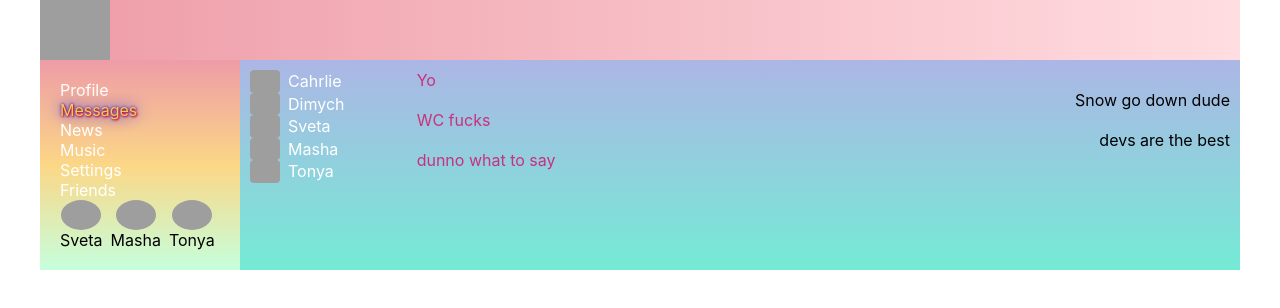
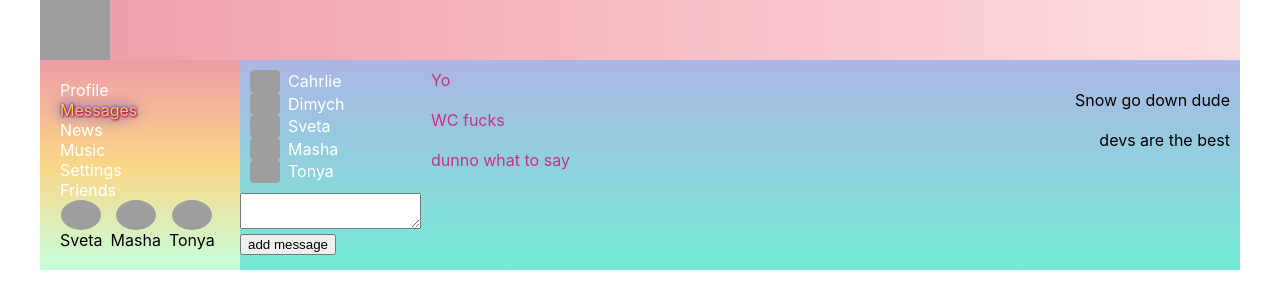
Before and after one commit to grishaMelisov/samurai-way-main, a React (Create React App) app: page /dialogs in a window 1280 px wide. Shown: the top 308 px of the page. Built offline with nearby package versions, Linux system fonts and the light colour scheme; grey boxes are pictures that could not be loaded.

Commit message:
32 lesson

```diff
--- a/src/App.tsx
+++ b/src/App.tsx
@@ -14,11 +14,15 @@ function App(props: any) {
     <div className='app-wrapper'>
       <Header />
       <Navbar state={props.state.sidebarPage} />
-      {/* <Friends state={props.state.sidebarPage.friends} /> */}
       <div className='app-wrapper-content'>
         <Route
           path='/profile'
-          render={() => <Profile postsData={props.state.profilePage.posts} />}
+          render={() => (
+            <Profile
+              postsData={props.state.profilePage.posts}
+              addPost={props.addPost}
+            />
+          )}
         />
         <Route
           path='/dialogs'
--- a/src/components/Dialogs/Dialogs.tsx
+++ b/src/components/Dialogs/Dialogs.tsx
@@ -1,3 +1,4 @@
+import { ChangeEvent } from 'react'
 import { DialogItem } from './DialogItem/DialogItem'
 import s from './Dialogs.module.css'
 import { Message } from './Message/Message'
@@ -21,10 +22,24 @@ export function Dialogs(props: any) {
     <Message key={el.id} text={el.text} id={el.id} />
   ))
 
+  const textChangeHandler = (e: ChangeEvent<HTMLTextAreaElement>) => {
+    console.log(e.currentTarget.value)
+  }
+
+  const buttonHandler = () => {}
+
   return (
     <div className={s.dialogs}>
       <div className={s.dialogItems}>{dialogsElements}</div>
       <div className={s.messages}>{messagesElement}</div>
+      <div className={s.inputArea}>
+        <div>
+          <textarea onChange={textChangeHandler}></textarea>
+        </div>
+        <div>
+          <button onClick={buttonHandler}>add message</button>
+        </div>
+      </div>
     </div>
   )
 }
--- a/src/components/Profile/MyPosts/MyPosts.tsx
+++ b/src/components/Profile/MyPosts/MyPosts.tsx
@@ -1,10 +1,11 @@
+import { useRef } from 'react'
 import s from './MyPosts.module.css'
 import Post from './Post/Post'
 
 export type PostsType = {
   postsData: Array<PostArrType>
+  addPost: (e: string) => void
 }
-
 export type PostArrType = {
   text: string
   likes: number
@@ -12,10 +13,14 @@ export type PostArrType = {
 }
 
 function MyPosts(props: PostsType) {
-  console.log(props)
   let postsElements = props.postsData.map((el: PostArrType) => (
     <Post key={el.id} message={el.text} likeCount={el.likes} id={el.id} />
   ))
+
+  const buttonHandler = () => {
+    props.addPost('hello samurai')
+  }
+
   return (
     <div className={s.postsBlock}>
       <h3>My posts</h3>
@@ -24,7 +29,7 @@ function MyPosts(props: PostsType) {
           <textarea></textarea>
         </div>
         <div>
-          <button>Add post</button>
+          <button onClick={buttonHandler}>Add post</button>
         </div>
       </div>
       <div>new post</div>
--- a/src/components/Profile/Profile.tsx
+++ b/src/components/Profile/Profile.tsx
@@ -1,13 +1,18 @@
 import React from 'react'
-import MyPosts, { PostsType } from './MyPosts/MyPosts'
+import MyPosts, { PostArrType, PostsType } from './MyPosts/MyPosts'
 import s from './Profile.module.css'
 import { ProfileInfo } from './ProfileInfo/ProfileInfo'
 
-function Profile(props: PostsType) {
+type ProfilePropsType = {
+  postsData: Array<PostArrType>
+  addPost: (e: string) => void
+}
+
+function Profile(props: ProfilePropsType) {
   return (
     <div>
       <ProfileInfo />
-      <MyPosts postsData={props.postsData} />
+      <MyPosts postsData={props.postsData} addPost={props.addPost} />
     </div>
   )
 }
--- a/src/components/Profile/ProfileInfo/ProfileInfo.module.css
+++ b/src/components/Profile/ProfileInfo/ProfileInfo.module.css
@@ -1,3 +1,9 @@
 .descriptionBlock {
   padding: 10px;
 }
+
+.infoPic {
+  object-fit: cover;
+  width: 100%;
+  height: 300px;
+}
--- a/src/components/Profile/ProfileInfo/ProfileInfo.tsx
+++ b/src/components/Profile/ProfileInfo/ProfileInfo.tsx
@@ -6,7 +6,10 @@ export function ProfileInfo() {
   return (
     <div>
       <div>
-        <img src='https://picsum.photos/id/1047/1200/300' />
+        <img
+          className={s.infoPic}
+          src='https://img.freepik.com/free-photo/zen-balancing-pebbles-misty-lake_53876-138198.jpg?w=1380&t=st=1665954555~exp=1665955155~hmac=0a710a7498f8c78b8c0808fb84f9f0c09912db59176c5e1c76c990aa319821e4'
+        />
       </div>
       <div className={s.descriptionBlock}>avatar + description</div>
     </div>
--- a/src/index.tsx
+++ b/src/index.tsx
@@ -1,4 +1,4 @@
-import state from './redux/state'
+import state, { addPost } from './redux/state'
 import ReactDOM from 'react-dom'
 import './index.css'
 import App from './App'
@@ -6,7 +6,7 @@ import { BrowserRouter } from 'react-router-dom'
 
 ReactDOM.render(
   <BrowserRouter>
-    <App state={state} />
+    <App state={state} addPost={addPost} />
   </BrowserRouter>,
   document.getElementById('root')
 )
--- a/src/redux/state.ts
+++ b/src/redux/state.ts
@@ -83,4 +83,14 @@ let state: RootStateType = {
   },
 }
 
+export let addPost = (postMessage: string) => {
+  let newPost: PostsType = {
+    id: 5,
+    text: postMessage,
+    likes: 0,
+  }
+  state.profilePage.posts.push(newPost)
+  console.log(state.profilePage.posts)
+}
+
 export default state
```
